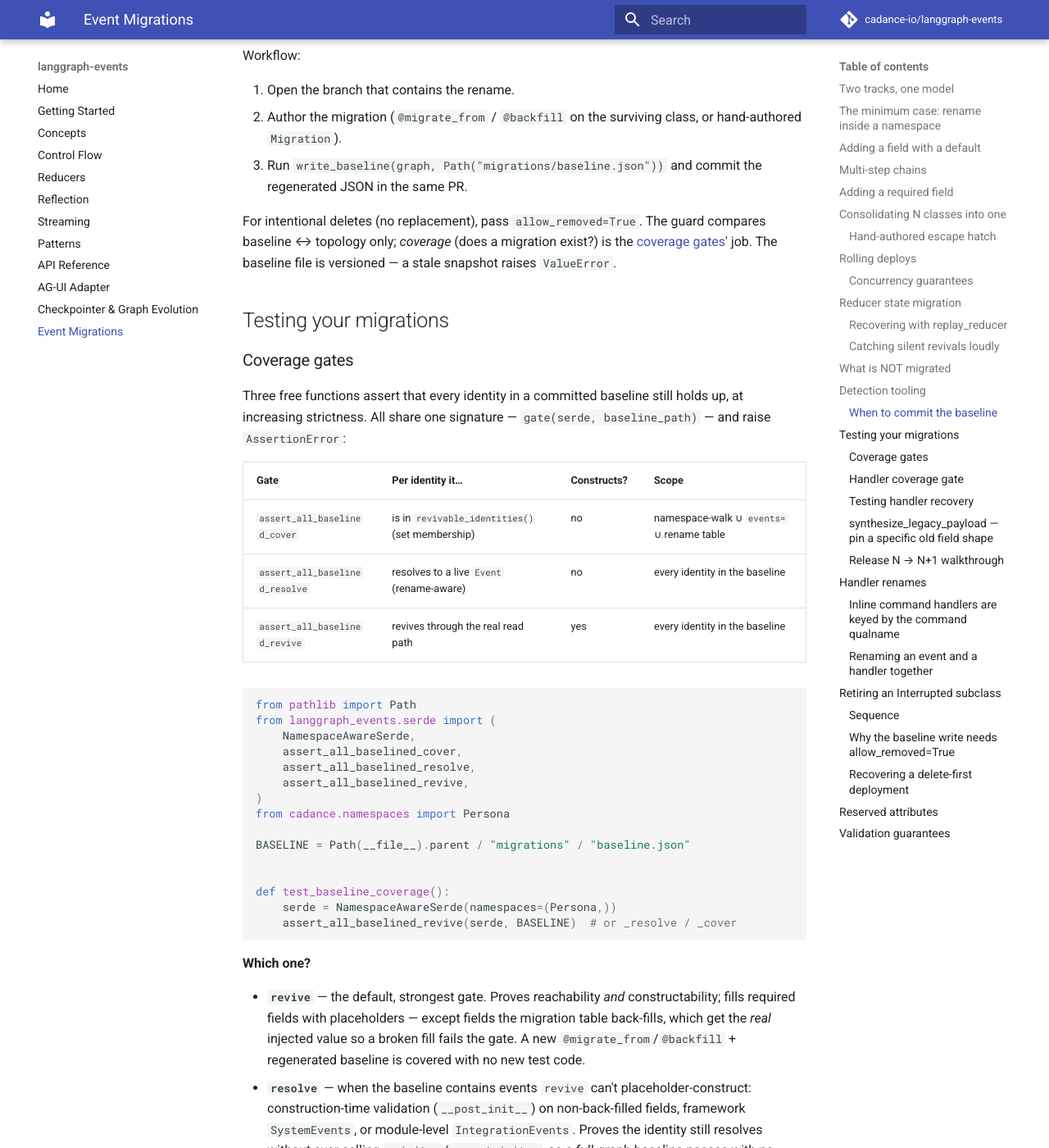
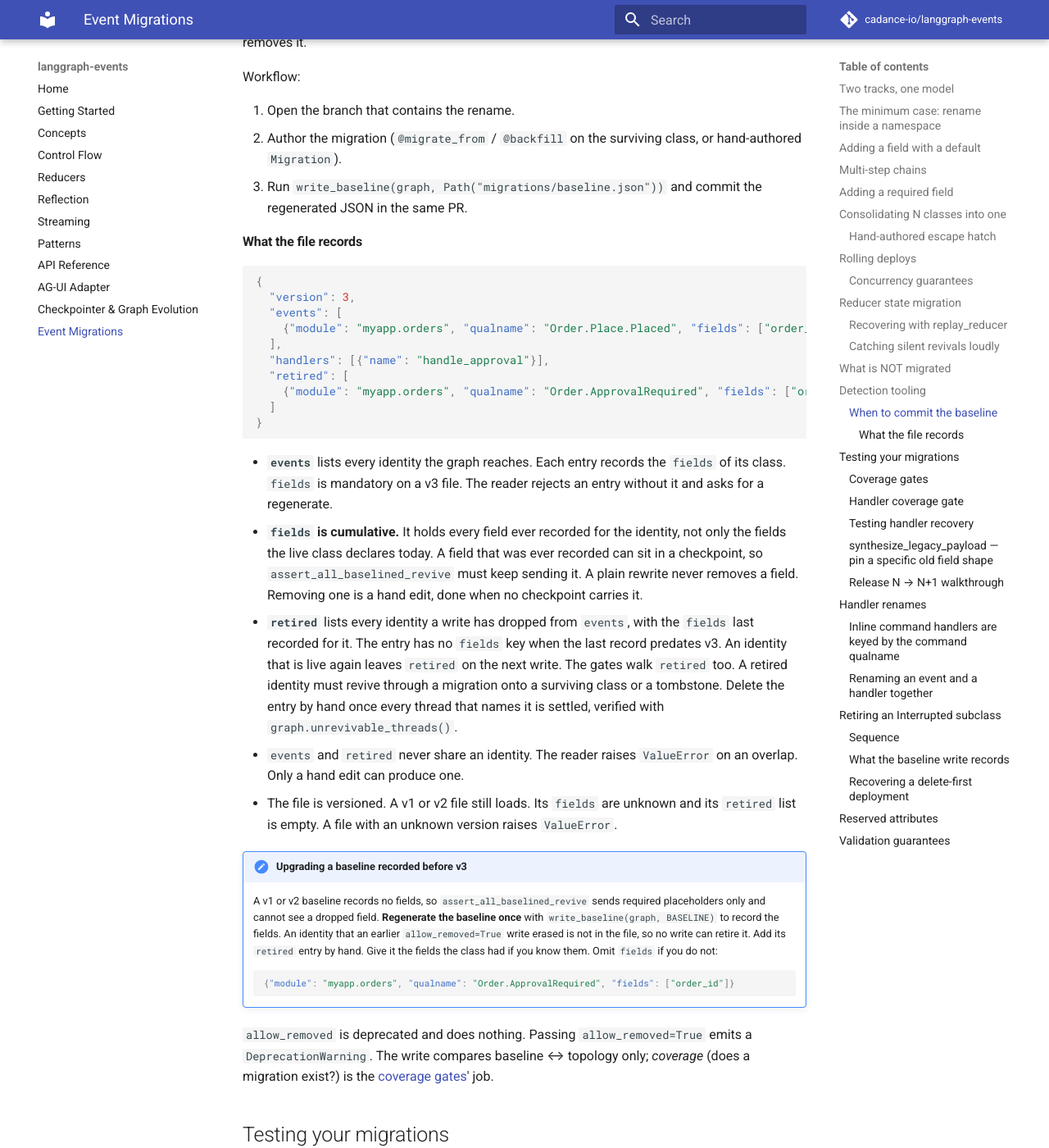
Before and after one commit to cadance-io/langgraph-events, an MkDocs documentation site: the page built from docs/event-migrations.md, in a window 1280 px wide and 1400 px high, scrolled down 8620 px. Shown: the whole window at 82% size. Built offline with MkDocs 1.6.1 and Material for MkDocs 9.7.7, drawn with Linux system fonts in a browser that asks for light colours; comment, search, counter and statistics services are not loaded; some of the changed text lies outside the part shown.

Commit message:
docs: describe baseline v3, the retired list and the deprecated flag
Co-Authored-By: Claude Fable 5.1 <noreply@anthropic.com>
Claude-Session: https://claude.ai/code/session_01DsQPjuKEjSdeh7VorVphBe

````diff
--- a/docs/api.md
+++ b/docs/api.md
@@ -48,7 +48,7 @@ Returns enforced against the declared annotation, or the subscribed `Command.Out
 | `EventGraph.resume()` / `.aresume()` | Method | Resume an interrupted graph (requires checkpointer) |
 | `EventGraph.abandon()` / `.aabandon()` | Method | Settles a paused thread without answering its interrupt. `require_interrupt=True` (default) raises `ValueError` if the thread has no pending interrupt. Pass `False` to settle it anyway, recording `discarded=""`. Requires a checkpointer. Raises `ValueError` if the thread has no events to settle (never run, or only `pre_seed()`ed). Returns `None`. See [Ending a pause without answering it](control-flow.md#ending-a-pause-without-answering-it-abandon) |
 | `EventGraph.threads_paused_on()` / `.athreads_paused_on()` | Method | Configs for every thread whose latest checkpoint has a pending interrupt, optionally filtered to an `Interrupted` class or subclass. Requires a checkpointer. Reads every checkpoint the checkpointer holds. Cost is O(all checkpoints). See [Ending a pause without answering it](control-flow.md#ending-a-pause-without-answering-it-abandon) |
-| `EventGraph.unrevivable_threads()` / `.aunrevivable_threads()` | Method | Mapping of thread id to the qualnames its latest checkpoint can no longer revive, wherever the serde met them: settled history, pending interrupt, completed sibling write, or a field nested in a live event. Empty when every thread revives. Reads the store, not the baseline, so it stays accurate after `write_baseline(..., allow_removed=True)`. Requires a checkpointer with a `NamespaceAwareSerde`, raises `ValueError` otherwise. Cost is O(all checkpoints). See [Retiring an Interrupted subclass](event-migrations.md#retiring-an-interrupted-subclass) |
+| `EventGraph.unrevivable_threads()` / `.aunrevivable_threads()` | Method | Mapping of thread id to the qualnames its latest checkpoint can no longer revive, wherever the serde met them: settled history, pending interrupt, completed sibling write, or a field nested in a live event. Empty when every thread revives. Reads the store, not the baseline, so it sees a settled thread the coverage gates cannot. Requires a checkpointer with a `NamespaceAwareSerde`, raises `ValueError` otherwise. Cost is O(all checkpoints). See [Retiring an Interrupted subclass](event-migrations.md#retiring-an-interrupted-subclass) |
 | `EventGraph.get_state()` | Method | `GraphState` for a checkpointed thread |
 | `EventGraph.namespaces()` | Method | Code-derived snapshot — domains, commands, outcomes, handlers, policies, edges, seeds. Returns a `NamespaceModel` |
 | `NamespaceModel.text(view=...)` | Method | Human-readable tree; `view="structure"` or `"choreography"` (default) |
@@ -172,19 +172,19 @@ Exported from `langgraph_events.serde` unless a different module is noted.
 | `migrate_from` | Decorator | `@migrate_from(*old_qualnames, in_module=None, backfill=None)` — records historic identities a class held. `backfill={field: default}` scopes fills to payloads written under *this* decorator's qualname (one qualname per decorator) — the fan-in case where collapsed origins each pin their own discriminator. Auto-collected from the namespaces the serde was built with; stacks; not MRO-inherited |
 | `backfill` | Decorator | `@backfill(field, *, default=… \| default_factory=…)` — class-global back-fill for a field that is required in code but absent from pre-existing payloads (one value for every origin and era; acts as the fallback under origin-scoped fills). Same auto-collection as `@migrate_from`; reuses the `AddField` mutable-default guard |
 | `Migration` | Class | Hand-authored migration group for cross-module / composite cases. `Migration.rename(...)` / `Migration.add_field(...)` are single-op sugar; pass the live target as `to=<class>` / `target=<class>` (refactor-safe) instead of `new_module`/`new_qualname` strings. `add_field` keyed on a historic `module`/`qualname` is origin-scoped (applies before the rename) — the escape hatch for a per-origin `default_factory` |
-| `assert_all_baselined_cover` | Function | `assert_all_baselined_cover(serde, baseline_path)` — weakest coverage gate: set-membership over `revivable_identities()`; raises `MigrationCoverageError` if an identity is neither live nor rename-covered. Scoped to the serde's `namespaces=` walk plus `events=`. See [coverage gates](event-migrations.md#coverage-gates) |
-| `assert_all_baselined_resolve` | Function | `assert_all_baselined_resolve(serde, baseline_path)` — rename-aware gate: asserts every baselined identity resolves to a live `Event` class **without constructing** it. For baselines with `__post_init__`-validated, framework, or module-level events |
-| `assert_all_baselined_revive` | Function | `assert_all_baselined_revive(serde, baseline_path)` — strongest gate: pushes a synthesized payload for every baselined identity through the real read path and asserts it revives. No per-event list to maintain |
+| `assert_all_baselined_cover` | Function | `assert_all_baselined_cover(serde, baseline_path)` — weakest coverage gate: set-membership over `revivable_identities()`; raises `MigrationCoverageError` if an identity is neither live nor rename-covered. Walks the baseline's `events` and `retired` lists both. Scoped to the serde's `namespaces=` walk plus `events=`. See [coverage gates](event-migrations.md#coverage-gates) |
+| `assert_all_baselined_resolve` | Function | `assert_all_baselined_resolve(serde, baseline_path)` — rename-aware gate: asserts every baselined identity resolves to a live `Event` class **without constructing** it. Walks `events` and `retired` both. For baselines with `__post_init__`-validated, framework, or module-level events |
+| `assert_all_baselined_revive` | Function | `assert_all_baselined_revive(serde, baseline_path)` — strongest gate: pushes a synthesized payload for every baselined identity through the real read path and asserts it revives. Walks `events` and `retired` both. A v3 baseline's recorded fields are sent too, so a field the live class dropped fails here. No per-event list to maintain |
 | `synthesize_legacy_payload` | Function | `synthesize_legacy_payload(module, qualname, kwargs)` — builds the `(format, bytes)` a prior release would have written. For pinning a specific drifted field shape; the loop gate above covers identity reachability |
 | `replay_reducer` | Function | `replay_reducer(reducer, events)` — rebuild a reducer's channel value from its (already-migrated) event log when the projection/output shape changed. Thin wrapper over `BaseReducer.seed` |
 | `NamespaceAwareSerde.revivable_identities` | Method | Read-only `frozenset` of every revivable `(module, qualname)`. For custom coverage rules; `assert_all_baselined_cover` is the gate |
 | `assert_all_baselined_handlers_cover` | Function | `assert_all_baselined_handlers_cover(graph, baseline_path)` — handler analog: asserts every baselined handler node name is still live or covered by an `@on(previously=...)` alias. Takes the `EventGraph`. See [Handler renames](event-migrations.md#handler-renames) |
 | `assert_resume_recovers` | Function | `assert_resume_recovers(before, after, *, seed, resume_with, thread_id=None)` — behavioral recovery proof: invokes `before` to interrupt, resumes `after` on the same checkpoint, asserts a `Resumed` (real recovery). The handler analog of `assert_all_baselined_revive`; both graphs must share one checkpointer. See [Testing handler recovery](event-migrations.md#testing-handler-recovery) |
 | `CoverageError` | Exception | `AssertionError` base for both coverage failures; `except CoverageError` catches event and handler gates alike |
-| `MigrationCoverageError` | Exception | Raised by the event gates (`assert_all_baselined_cover`/`_resolve`/`_revive`); `CoverageError` subclass. `.uncovered` is the offending `(module, qualname)` tuple |
+| `MigrationCoverageError` | Exception | Raised by the event gates (`assert_all_baselined_cover`/`_resolve`/`_revive`); `CoverageError` subclass. `.uncovered` is the offending `(module, qualname)` tuple. `.retired` is the subset the baseline lists as retired |
 | `HandlerCoverageError` | Exception | Raised by `assert_all_baselined_handlers_cover`; `CoverageError` subclass (sibling of `MigrationCoverageError`). `.uncovered` is the offending handler node-name tuple |
-| `write_baseline` | Function (`…serde.migrations.detect`) | `write_baseline(graph, path, *, allow_removed=False)` — snapshots topology. Raises `BaselineRegressionError` rather than silently overwriting away identities the old baseline recorded; `allow_removed=True` for intentional deletes |
+| `write_baseline` | Function (`…serde.migrations.detect`) | `write_baseline(graph, path, *, allow_removed=False)` — snapshots topology into a v3 baseline: every identity with its cumulative `fields`, the handler names, and a `retired` list of identities the graph no longer reaches. Never erases an identity. `allow_removed` is deprecated and does nothing. See [When to commit the baseline](event-migrations.md#when-to-commit-the-baseline) |
 | `detect_changes` | Function (`…serde.migrations.detect`) | `detect_changes(graph, baseline_path)` — diffs topology vs baseline into rename/ambiguous/removed buckets. Also runnable as the CI gate `python -m langgraph_events.serde.migrations <module:factory> <baseline>` |
-| `BaselineRegressionError` | Exception (`…serde.migrations.detect`) | Raised by `write_baseline`; `ValueError` subclass. `.removed` is the tuple of dropped identities |
+| `BaselineRegressionError` | Exception (`…serde.migrations.detect`) | Retained for one release; `write_baseline` no longer raises it. `ValueError` subclass. `.removed` is the tuple of dropped identities |
 
 Raw `RenameEvent` / `AddField` operation constructors are the composite escape hatch in `langgraph_events.serde.migrations` — intentionally **not** re-exported at the top level (the decorator + `Migration` sugar is the public tier).
--- a/docs/event-migrations.md
+++ b/docs/event-migrations.md
@@ -182,7 +182,7 @@ No locks or transactions in the serde/migration layer. Safe by **idempotency** a
 - **Required-field addition is a two-release operation, like a rename** — pair with `@backfill` and ship over the N → N+1 cadence.
 - **Thread-level concurrency on a single `thread_id` is the checkpointer's job** (`MemorySaver` provides none; SQLite/Postgres savers bring their own).
 - **Recovery replay is idempotent** — `replay_reducer` overwrites with the same correct value from any number of concurrent runners.
-- **One unprotected spot: `write_baseline` is non-atomic.** Sequential divergent writers are caught by the regression guard (the second raises `BaselineRegressionError`), but a true within-call read→write interleave between two CI processes is a TOCTOU the library does not guard. It is a dev/CI tool, not a runtime path — generate and commit the baseline from a **single** CI job, never in parallel.
+- **One unprotected spot: `write_baseline` is non-atomic.** A write never erases a recorded identity, so a second divergent writer moves the first writer's additions to `retired` and the coverage gates report them. A true within-call read→write interleave between two CI processes is a TOCTOU the library does not guard. It is a dev/CI tool, not a runtime path — generate and commit the baseline from a **single** CI job, never in parallel.
 
 ## Reducer state migration
 
@@ -264,7 +264,7 @@ if report.has_changes():
 
 ### When to commit the baseline
 
-Commit the baseline **alongside** the migration that covers the change — never after. Enforced: `write_baseline` raises `BaselineRegressionError` (`.removed` lists dropped identities) if the new snapshot would drop identities the old baseline recorded.
+Commit the baseline **alongside** the migration that covers the change — never after. A write never erases. An identity the old baseline recorded and the graph no longer reaches moves to the `retired` list. The [coverage gates](#coverage-gates) keep walking it until a migration covers it or a hand edit removes it.
 
 Workflow:
 
@@ -272,7 +272,35 @@ Workflow:
 2. Author the migration (`@migrate_from` / `@backfill` on the surviving class, or hand-authored `Migration`).
 3. Run `write_baseline(graph, Path("migrations/baseline.json"))` and commit the regenerated JSON in the same PR.
 
-For intentional deletes (no replacement), pass `allow_removed=True`. The guard compares baseline ↔ topology only; *coverage* (does a migration exist?) is the [coverage gates](#coverage-gates)' job. The baseline file is versioned — a stale snapshot raises `ValueError`.
+#### What the file records
+
+```json
+{
+  "version": 3,
+  "events": [
+    {"module": "myapp.orders", "qualname": "Order.Place.Placed", "fields": ["order_id", "tracking"]}
+  ],
+  "handlers": [{"name": "handle_approval"}],
+  "retired": [
+    {"module": "myapp.orders", "qualname": "Order.ApprovalRequired", "fields": ["order_id"]}
+  ]
+}
+```
+
+- **`events`** lists every identity the graph reaches. Each entry records the `fields` of its class. `fields` is mandatory on a v3 file. The reader rejects an entry without it and asks for a regenerate.
+- **`fields` is cumulative.** It holds every field ever recorded for the identity, not only the fields the live class declares today. A field that was ever recorded can sit in a checkpoint, so `assert_all_baselined_revive` must keep sending it. A plain rewrite never removes a field. Removing one is a hand edit, done when no checkpoint carries it.
+- **`retired`** lists every identity a write has dropped from `events`, with the `fields` last recorded for it. The entry has no `fields` key when the last record predates v3. An identity that is live again leaves `retired` on the next write. The gates walk `retired` too. A retired identity must revive through a migration onto a surviving class or a tombstone. Delete the entry by hand once every thread that names it is settled, verified with `graph.unrevivable_threads()`.
+- `events` and `retired` never share an identity. The reader raises `ValueError` on an overlap. Only a hand edit can produce one.
+- The file is versioned. A v1 or v2 file still loads. Its `fields` are unknown and its `retired` list is empty. A file with an unknown version raises `ValueError`.
+
+!!! note "Upgrading a baseline recorded before v3"
+    A v1 or v2 baseline records no fields, so `assert_all_baselined_revive` sends required placeholders only and cannot see a dropped field. **Regenerate the baseline once** with `write_baseline(graph, BASELINE)` to record the fields. An identity that an earlier `allow_removed=True` write erased is not in the file, so no write can retire it. Add its `retired` entry by hand. Give it the fields the class had if you know them. Omit `fields` if you do not:
+
+    ```json
+    {"module": "myapp.orders", "qualname": "Order.ApprovalRequired", "fields": ["order_id"]}
+    ```
+
+`allow_removed` is deprecated and does nothing. Passing `allow_removed=True` emits a `DeprecationWarning`. The write compares baseline ↔ topology only; *coverage* (does a migration exist?) is the [coverage gates](#coverage-gates)' job.
 
 ## Testing your migrations
 
@@ -285,6 +313,8 @@ Three free functions assert that every identity in a committed baseline still ho
 | `assert_all_baselined_cover` | is in `revivable_identities()` (set membership) | no | namespace-walk ∪ `events=` ∪ rename table |
 | `assert_all_baselined_resolve` | resolves to a live `Event` (rename-aware) | no | every identity in the baseline |
 | `assert_all_baselined_revive` | revives through the real read path | yes | every identity in the baseline |
+
+Every gate walks the baseline's `events` and `retired` lists both. A retired identity has no live class, so it must revive through a migration. A failure on one says it is retired and names the remedy: add a migration, or delete the `retired` entry by hand once every thread that names it is settled.
 
 ```python
 from pathlib import Path
@@ -306,7 +336,7 @@ def test_baseline_coverage():
 
 **Which one?**
 
-- **`revive`** — the default, strongest gate. Proves reachability *and* constructability; fills required fields with placeholders — except fields the migration table back-fills, which get the *real* injected value so a broken fill fails the gate. A new `@migrate_from`/`@backfill` + regenerated baseline is covered with no new test code.
+- **`revive`** — the default, strongest gate. Proves reachability *and* constructability; fills required fields with placeholders — except fields the migration table back-fills, which get the *real* injected value so a broken fill fails the gate. A v3 baseline records the fields of each identity. A recorded field the live class no longer accepts is sent too, so a dropped field fails the gate the way a stored payload fails at read. The failure line names the field. A pre-v3 baseline sends required placeholders only. A new `@migrate_from`/`@backfill` + regenerated baseline is covered with no new test code.
 - **`resolve`** — when the baseline contains events `revive` can't placeholder-construct: construction-time validation (`__post_init__`) on non-back-filled fields, framework `SystemEvents`, or module-level `IntegrationEvents`. Proves the identity still resolves without ever calling `__init__`/`__post_init__`, so a full-graph baseline passes with no filtering and still fails loudly on an uncovered rename/removal.
 - **`cover`** — the fast set-membership smoke check. Namespace-walk-scoped, so it misses module-level identities a full-graph baseline emits — use `resolve` for those. Raises `MigrationCoverageError` (an `AssertionError`) whose `.uncovered` lists the offending identities.
 
@@ -331,7 +361,7 @@ def test_handler_coverage():
 
 - Asserts every handler node name in the baseline is still a **live node** or covered by an `@on(previously=...)` alias — the static analog of event `cover`. Raises `HandlerCoverageError` (a `CoverageError`/`AssertionError`; `except CoverageError` catches the event gates too).
 - **Signature:** event gates take the `serde`; the handler gate (and `assert_resume_recovers` below) take the **graph**. Don't transpose them.
-- **One baseline covers both tracks.** A single `write_baseline(graph, BASELINE)` records event identities *and* handler node names (baseline v2; pre-v2 baselines still load with an empty handler set) — regenerate once, run both gates against it.
+- **One baseline covers both tracks.** A single `write_baseline(graph, BASELINE)` records event identities *and* handler node names (baseline v3; a pre-v2 baseline still loads with an empty handler set) — regenerate once, run both gates against it.
 
 ### Testing handler recovery
 
@@ -477,7 +507,7 @@ To retire an `Interrupted` subclass, delete it from the codebase once no live ch
 3. Verify: `graph.threads_paused_on(EventClass) == []`.
 4. Delete the class from the codebase.
 5. Verify no *answered* thread's history still references the class: `graph.unrevivable_threads() == {}`, against the real store. `threads_paused_on()` and `abandon()` never reach such a thread. A non-empty result maps each thread id to the qualnames it can no longer revive. Recover each one with a [tombstone](#recovering-a-delete-first-deployment) before step 6.
-6. Re-baseline: `write_baseline(graph, BASELINE, allow_removed=True)`.
+6. Re-baseline: `write_baseline(graph, BASELINE)`. The retired identity moves to the baseline's `retired` list.
 
 ```python
 for config in graph.threads_paused_on(EventClass):
@@ -497,22 +527,15 @@ assert graph.unrevivable_threads() == {}
 !!! warning "Step 3 is not `assert not graph.get_state(config).is_interrupted`"
     Once the handler is deleted (step 4, or already done, which is the common order), `get_state()`'s `is_interrupted` reads the graph's compiled topology and is `False` on a thread that is *still paused*: the check would pass without proving anything. `threads_paused_on()` reads the checkpoint directly and stays accurate regardless of which handlers this graph still registers.
 
-### Why the baseline write needs `allow_removed=True`
+### What the baseline write records
 
-Deleting the class drops an identity from the graph's topology. `write_baseline` compares the new snapshot against the committed baseline and raises `BaselineRegressionError` if it would drop a recorded identity. Pass `allow_removed=True` to confirm the drop is intentional (see [When to commit the baseline](#when-to-commit-the-baseline)).
+Deleting the class drops an identity from the graph's topology. `write_baseline` moves it to the baseline's `retired` list, with the fields last recorded for it. The [coverage gates](#coverage-gates) keep walking a retired identity. `assert_all_baselined_cover` and `assert_all_baselined_revive` fail on it until a migration covers it. That is the gate doing its job. Once `unrevivable_threads()` reports nothing and every paused thread is settled, delete the `retired` entry by hand. From then on, no coverage gate checks the retired identity.
 
-Skip this step and the *next* baseline write for an unrelated change fails with the same error, pointing at the retired class. `abandon()` clearing the checkpoints is what makes the deletion safe. `allow_removed=True` is what makes the baseline write accept it.
-
-Once the re-baseline lands, `assert_all_baselined_cover` and the other [coverage gates](#coverage-gates) stop checking the retired identity — it is no longer in the baseline they read.
-
-!!! warning "After re-baselining, no coverage gate can see a remaining breakage"
-    The coverage gates read the baseline, and the retired identity is gone from it. `assert_all_baselined_cover`/`assert_all_baselined_revive` and the handler gate all pass whether or not a settled thread out there still cannot revive. Re-baselining does not clear that risk: it means the baseline gates stop being able to tell you either way. `graph.unrevivable_threads()` is the only gate that still sees it, because it reads the store and not the baseline. Keep it in the retirement checklist, step 5 above, and run it against the real store.
+!!! warning "After the hand edit, no coverage gate can see a remaining breakage"
+    The coverage gates read the baseline. Once the `retired` entry is gone, `assert_all_baselined_cover`/`assert_all_baselined_revive` and the handler gate all pass whether or not a settled thread out there still cannot revive. `graph.unrevivable_threads()` is the only gate that still sees it, because it reads the store and not the baseline. Keep it in the retirement checklist, step 5 above, and run it against the real store before the hand edit.
 
 !!! warning "Expect `assert_all_baselined_handlers_cover` to fail first"
-    Retiring an `Interrupted` usually retires the handler that produced it too. Deleting both together trips the handler gate (`HandlerCoverageError`) in the same way the event gate trips: this is the gate doing its job, not a new problem. The same `write_baseline(graph, BASELINE, allow_removed=True)` re-baselines both the event identity and the handler node in one write, so no separate step is needed.
-
-!!! warning "`allow_removed=True` accepts every removal in the write, not just this one"
-    The flag is per-write, not per-identity. It tells `write_baseline` to accept **every** identity the new snapshot drops, not only the one you intend to retire. Review the diff `write_baseline` would apply before running it with `allow_removed=True`: an unrelated real regression bundled into the same write is rubber-stamped along with the intentional retirement, and nothing catches it afterward.
+    Retiring an `Interrupted` usually retires the handler that produced it too. Deleting both together trips the handler gate (`HandlerCoverageError`) in the same way the event gate trips: this is the gate doing its job, not a new problem. The same `write_baseline(graph, BASELINE)` re-baselines both the event identity and the handler node in one write, so no separate step is needed. A handler name is not retired. The write drops it from `handlers` at once.
 
 ### Recovering a delete-first deployment
 
````
Also changed, not shown: CHANGELOG.md (+42 -3 lines).
